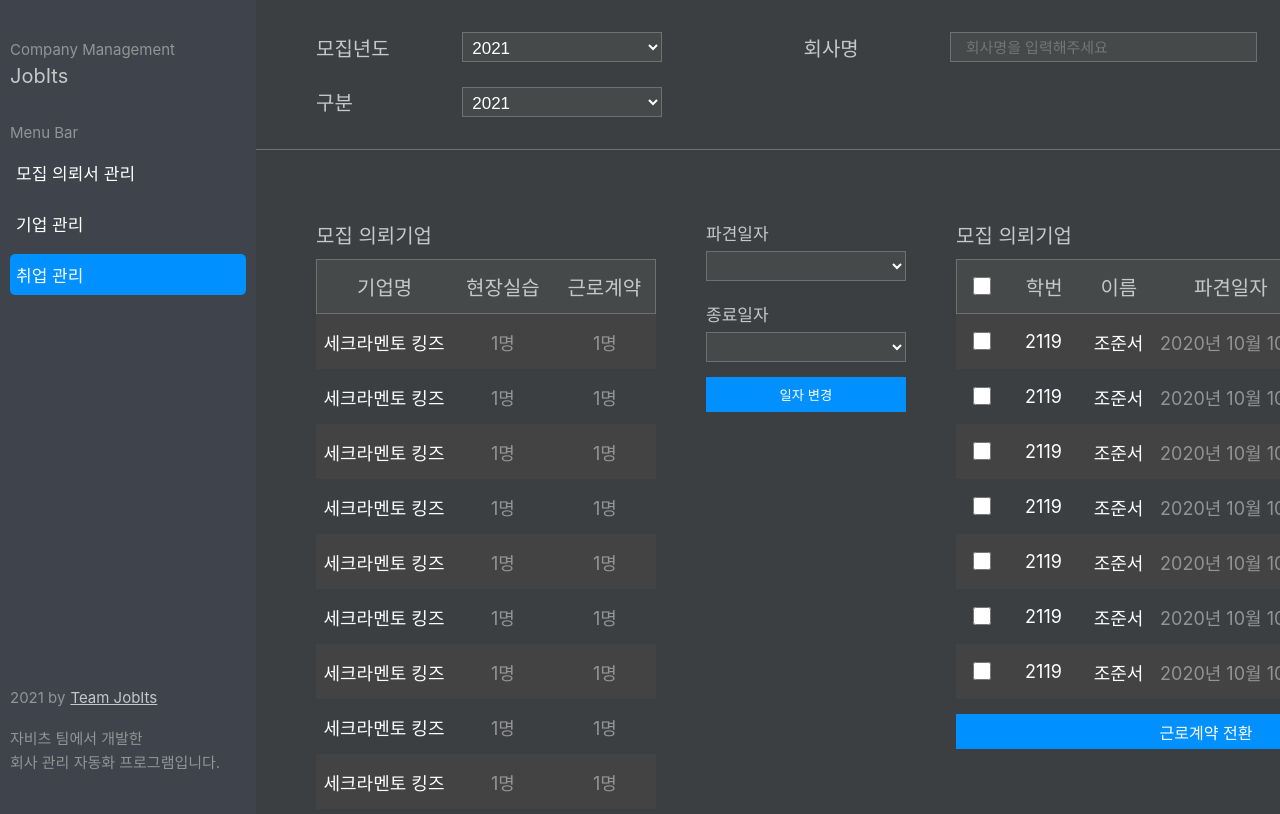
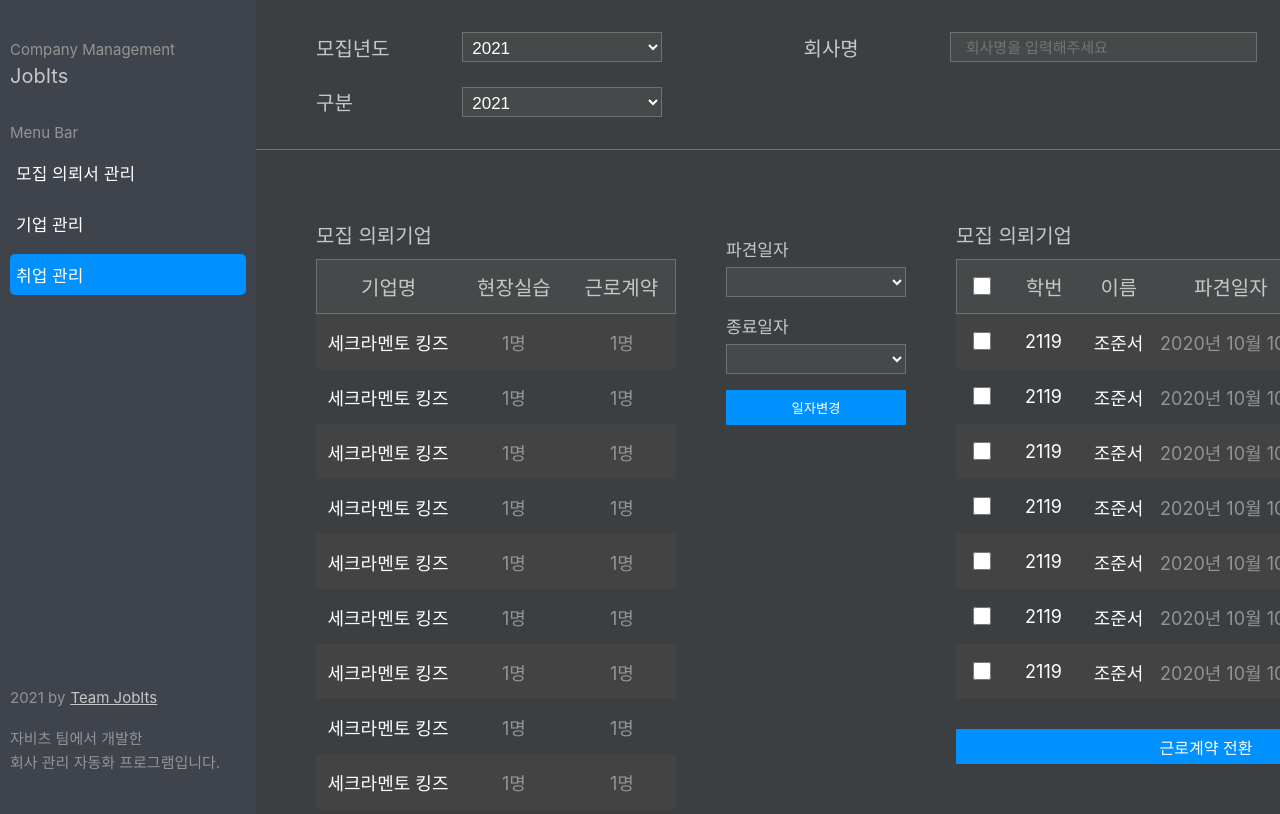
Before and after one commit to JobITs-DSM/Agatha, a Next.js app: page /employment in a window 1280 px wide. Shown: the top 814 px of the page. Built offline with nearby package versions, Linux system fonts and the light colour scheme.

Commit message:
UPDATE: Employment Page

```diff
--- a/src/component/Employment/Date/index.tsx
+++ b/src/component/Employment/Date/index.tsx
@@ -4,7 +4,6 @@ import * as M from "../styles";
 
 const Date: FC = (): JSX.Element => {
   return (
-    <div>
     <S.Container>
       <M.Box>
         <S.FilterName>파견일자</S.FilterName>
@@ -14,9 +13,8 @@ const Date: FC = (): JSX.Element => {
         <S.FilterName>종료일자</S.FilterName>
         <S.Selection />
       </M.Box>
+      <S.ChangeDate type="button" value="일자변경" />
     </S.Container>
-      <S.ChangeDate type="button" value="일자 변경"/>
-    </div>
   );
 };
 
--- a/src/component/Employment/Date/styles.ts
+++ b/src/component/Employment/Date/styles.ts
@@ -5,7 +5,6 @@ export const Container = styled.div`
   width: 100%;
   display: flex;
   flex-direction: column;
-    gap: 20px;
 `;
 
 export const FilterName = styled.label`
@@ -31,10 +30,9 @@ export const ChangeDate = styled.input`
   align-items: center;
   background-color: ${color.blue100};
   color: ${color.gray100};
-    margin: 6px 0;
-    margin-top: 15px;
   cursor: pointer;
   outline: none;
   text-decoration: none;
   border: none;
+  margin-top: 16px;
 `;
--- a/src/component/Employment/StudentList/styles.ts
+++ b/src/component/Employment/StudentList/styles.ts
@@ -75,4 +75,5 @@ export const SwitchMode = styled.div`
   align-items: center;
   justify-content: center;
   cursor: pointer;
+  margin-top: 15px;
 `;
--- a/src/component/Employment/styles.ts
+++ b/src/component/Employment/styles.ts
@@ -1,11 +1,10 @@
 import styled from "@emotion/styled"
-import { color } from "../../../styles";
 
 export const Container = styled.div`
     width: 1200px;
     height: 100%;
     display: grid;
-    grid-template-columns: minmax(340px, 35%) minmax(200px, 15%) minmax(500px, 50%);
+    grid-template-columns: minmax(360px, 35%) minmax(180px, 15%) minmax(500px, 50%);
     grid-column-gap: 50px;
     padding: 70px 0px 0px 60px;
 `;
@@ -13,4 +12,5 @@ export const Box = styled.div`
     display: flex;
     flex-direction: column;
     gap: 6px;
+    margin-top: 16px;
 `;
```
Lines whose indentation alone changed are shown as unchanged.
